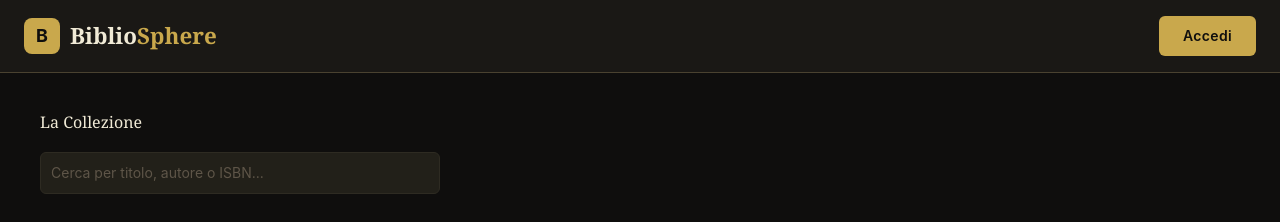
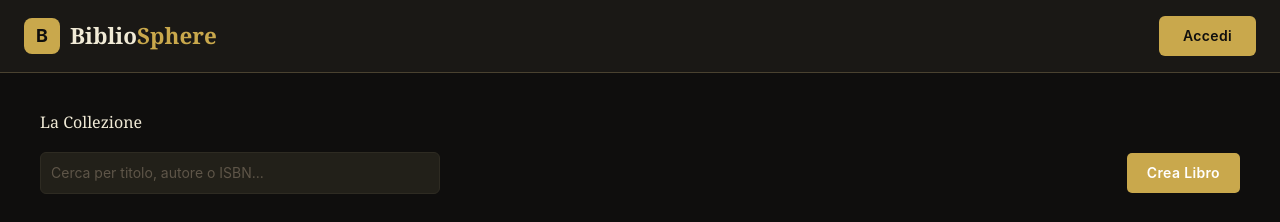
Before and after one commit to davidemerico-art/biblioteca-next, a Next.js app: page /biblioteca in a window 1280 px wide. Shown: the top 222 px of the page. Built offline with nearby package versions, Linux system fonts and the light colour scheme.

Commit message:
ultine modifiche

```diff
--- a/app/biblioteca/page.tsx
+++ b/app/biblioteca/page.tsx
@@ -11,13 +11,13 @@ export default function Biblioteca() {
   const [libriTotali, setLibriTotali] = useState<any[]>([]);
   const router = useRouter();
 
-
+  // Carica libri (default + creati)
   useEffect(() => {
     const creati = JSON.parse(localStorage.getItem("libriCreati") || "[]");
     setLibriTotali([...libri, ...creati]);
   }, []);
 
-
+  // Prenota libro
   function prenota(libro: any) {
     const salvati = JSON.parse(localStorage.getItem("prenotati") || "[]");
 
@@ -31,12 +31,12 @@ export default function Biblioteca() {
     alert("Libro prenotato");
   }
 
-
+  // Acquista libro
   function acquista(libro: any) {
     router.push("/acquista");
   }
 
-
+  // Filtro ricerca
   const libriFiltrati = libriTotali.filter(libro =>
     libro.titolo?.toLowerCase().includes(search.toLowerCase()) ||
     String(libro.isbn).toLowerCase().includes(search.toLowerCase()) ||
@@ -50,7 +50,18 @@ export default function Biblioteca() {
         La Collezione
       </h1>
 
-
+     {/* CONTENITORE SEARCH + BUTTON */}
+<div
+  style={{
+    display: "flex",
+    alignItems: "center",
+    justifyContent: "space-between",
+    marginBottom: "30px",
+    gap: "10px",
+    flexWrap: "wrap" // utile per mobile
+  }}
+>
+  {/* BARRA DI RICERCA */}
   <input
     type="text"
     placeholder="Cerca per titolo, autore o ISBN..."
@@ -59,12 +70,28 @@ export default function Biblioteca() {
     style={{
       padding: "10px",
       width: "100%",
-          maxWidth: "400px",
-          marginBottom: "30px"
+      maxWidth: "400px"
     }}
   />
 
+   {/* BOTTONE */}
+<button
+  onClick={() => router.push("/crea-libro")}
+  style={{
+    padding: "10px 20px",
+    backgroundColor: " b8860b;",
+    color: "white",
+    border: "none",
+    borderRadius: "5px",
+    cursor: "pointer",
+    whiteSpace: "nowrap"
+  }}
+>
+  Crea Libro
+</button>
+</div>
 
+      {/* GRID LIBRI */}
       <div
         style={{
           display: "grid",
@@ -83,7 +110,7 @@ export default function Biblioteca() {
             }}
           >
 
-
+            {/* COPERTINA CLICCABILE */}
             <img
               src={libro.img}
               alt={libro.titolo}
@@ -95,12 +122,12 @@ export default function Biblioteca() {
               onClick={() => router.push(`/libro/${libro.id}`)}
             />
 
-
+            {/* SOLO TITOLO */}
             <h3 style={{ marginTop: "10px" }}>
               {libro.titolo}
             </h3>
 
-
+            {/* BOTTONI */}
 <div
   style={{
     display: "flex",
```
Lines whose indentation alone changed are shown as unchanged.
